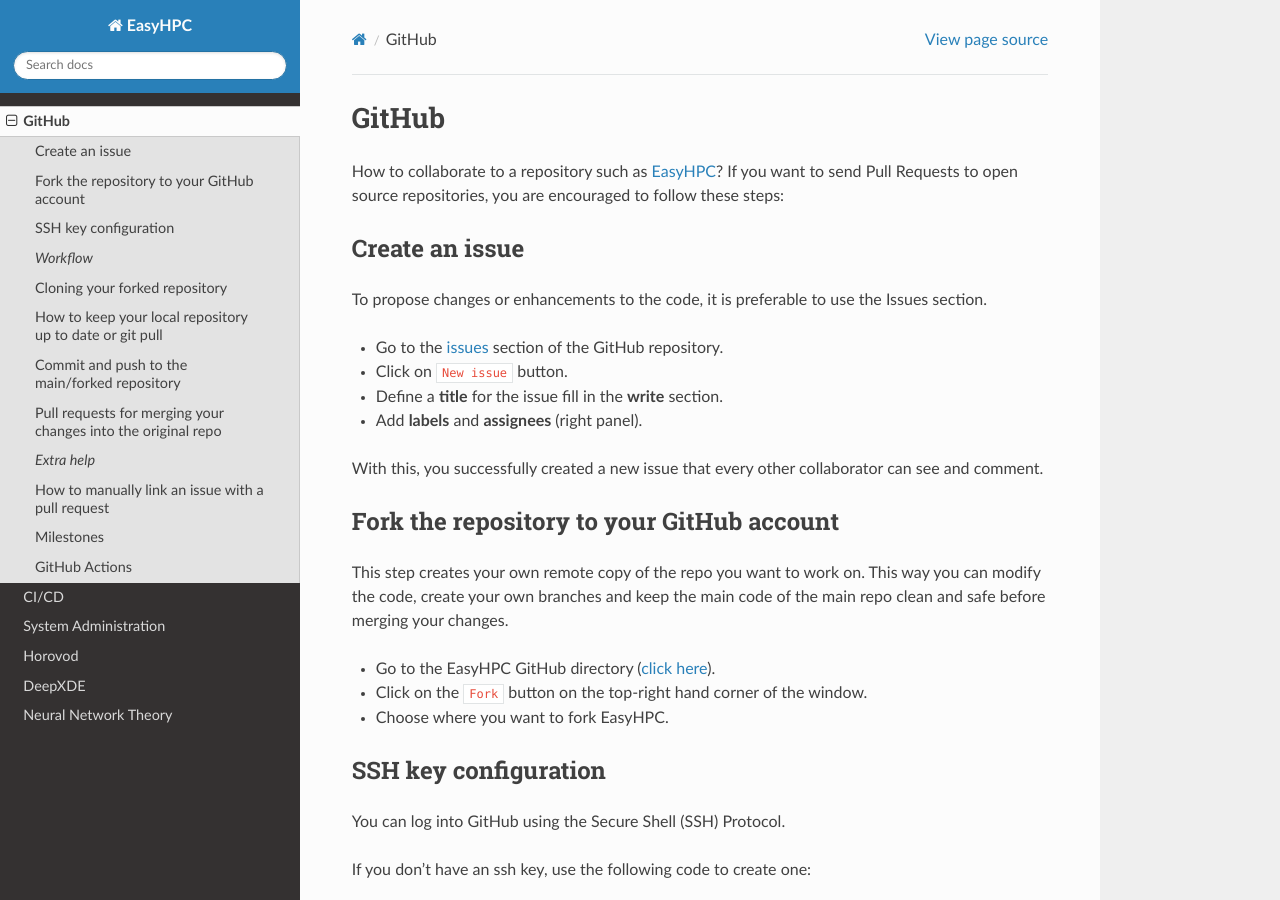
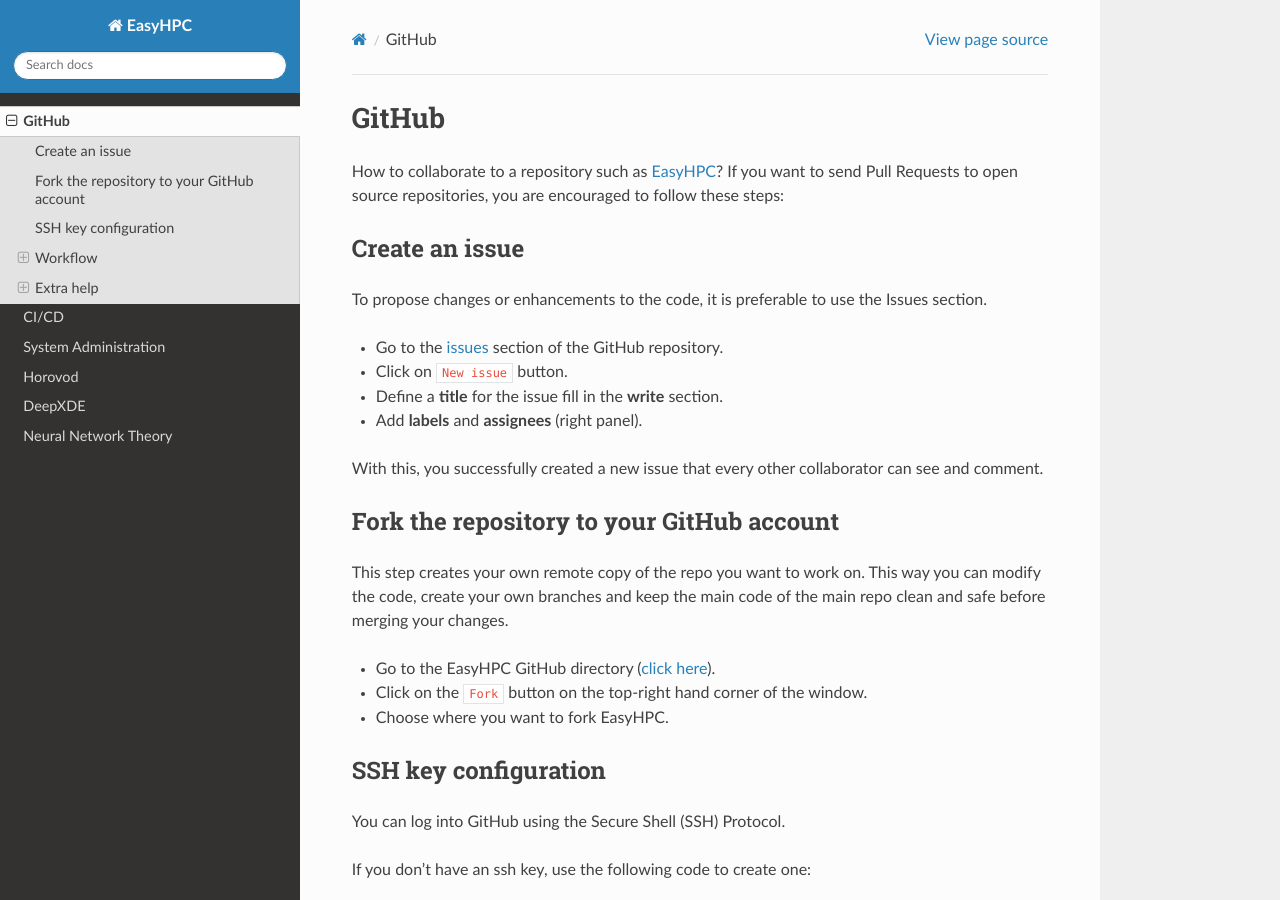
Before and after one commit to pescap/EasyHPC, a Sphinx documentation site: the page built from docs/source/github.rst, in a window 1280 px wide and 900 px high. Built offline with Sphinx 7.4.7 and the Read the Docs theme 2.0.0, drawn with Linux system fonts in a browser that asks for light colours.

Commit message:
refactoring

```diff
--- a/docs/source/github.rst
+++ b/docs/source/github.rst
@@ -1,3 +1,4 @@
+======
 GitHub
 ======
 
@@ -26,7 +27,7 @@
 
 
 SSH key configuration
-----------------------
+---------------------
 
 You can log into GitHub using the Secure Shell (SSH) Protocol.
 
@@ -43,12 +44,12 @@
 
 * Github > Settings > SSH and GPG Keys > New SSH key
 
-*Workflow*
-----------
+Workflow
+--------
 The next series of steps will help you understand the git workflow and how to either update your repo or commiting your changes to then push to your forked repo and send pull requests to add your contributions.
 
 Cloning your forked repository
-------------------------------
+********************************
 Now that you have forked the repository, you will clone it locally on your computer to now generate a copy of it into your disk.
 
 - Go to the forked GitHub directory webpage. It should be something like: ::
@@ -72,7 +73,7 @@
 Now, you are ready to work on this branch, to make all the changes that you want to the code.
 
 How to keep your local repository up to date or git pull
---------------------------------------------------------
+**********************************************************
 
 Once you're done with the ssh key configuration, let's set up a remote:
 
@@ -116,7 +117,7 @@
 **Warning**: You will lose your work in the working space if you pull any repository before you commit into the local repo.
 
 Commit and push to the main/forked repository
----------------------------------------------
+***********************************************
 
 Remember that if you added files to your directory in the working space, those files must be added before commiting: ::
 
@@ -137,7 +138,7 @@
 This will automatically close issue `#90`.
 
 Pull requests for merging your changes into the original repo
--------------------------------------------------------------
+***************************************************************
 
 If you want to merge your changes to the original ``EasyHPC``, go back to your forked page, e.g.: ::
 
@@ -155,11 +156,11 @@
 
 You're ready to collaborate to any Open-Source repository on GitHub!
 
-*Extra help*
-------------
+Extra help
+----------
 
 How to manually link an issue with a pull request
--------------------------------------------------
+***************************************************
 
 1. On the upstream GitHub repository click on ``Pull requests``.
 2. Click on the pull request that you would like to link to an issue.
@@ -169,7 +170,7 @@
 **Note**: You can do this every time you are about to present a pull request to the upstream repository.
 
 Milestones
-----------
+************
 To manage better due dates, completion percentage, open/closed issues and pull requests associated with a specific part/characteristic of the project:
 
 1. Go to the main page of the original repository.
@@ -181,7 +182,7 @@
 **Note**: When you delete milestones, issues and pull requests are not affected.
 
 GitHub Actions
---------------
+****************
 `GitHub Actions <https://github.com/features/actions>`_ allows to automate workflows. They can be accessed via the ``Actions`` in the home GitHub repository (web).
 
 Workflows are stored in `.github/workflow <https://github.com/pescap/EasyHPC/tree/main/.github/workflows>`_. A simple workflow was created in `issues.yml <https://github.com/pescap/EasyHPC/blob/main/.github/workflows/issues.yml>`_. It follows the general structure for workflows: ::
```
